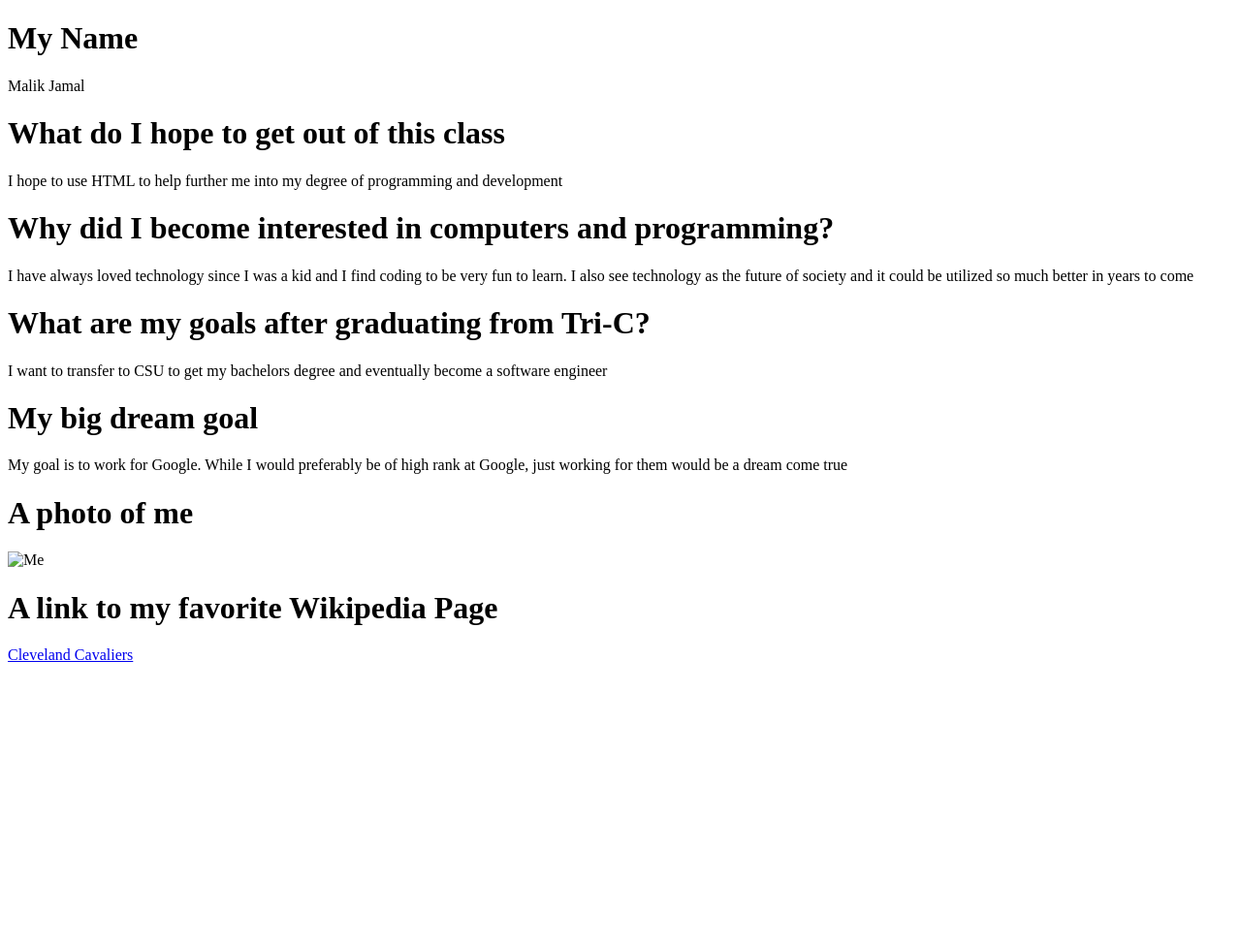
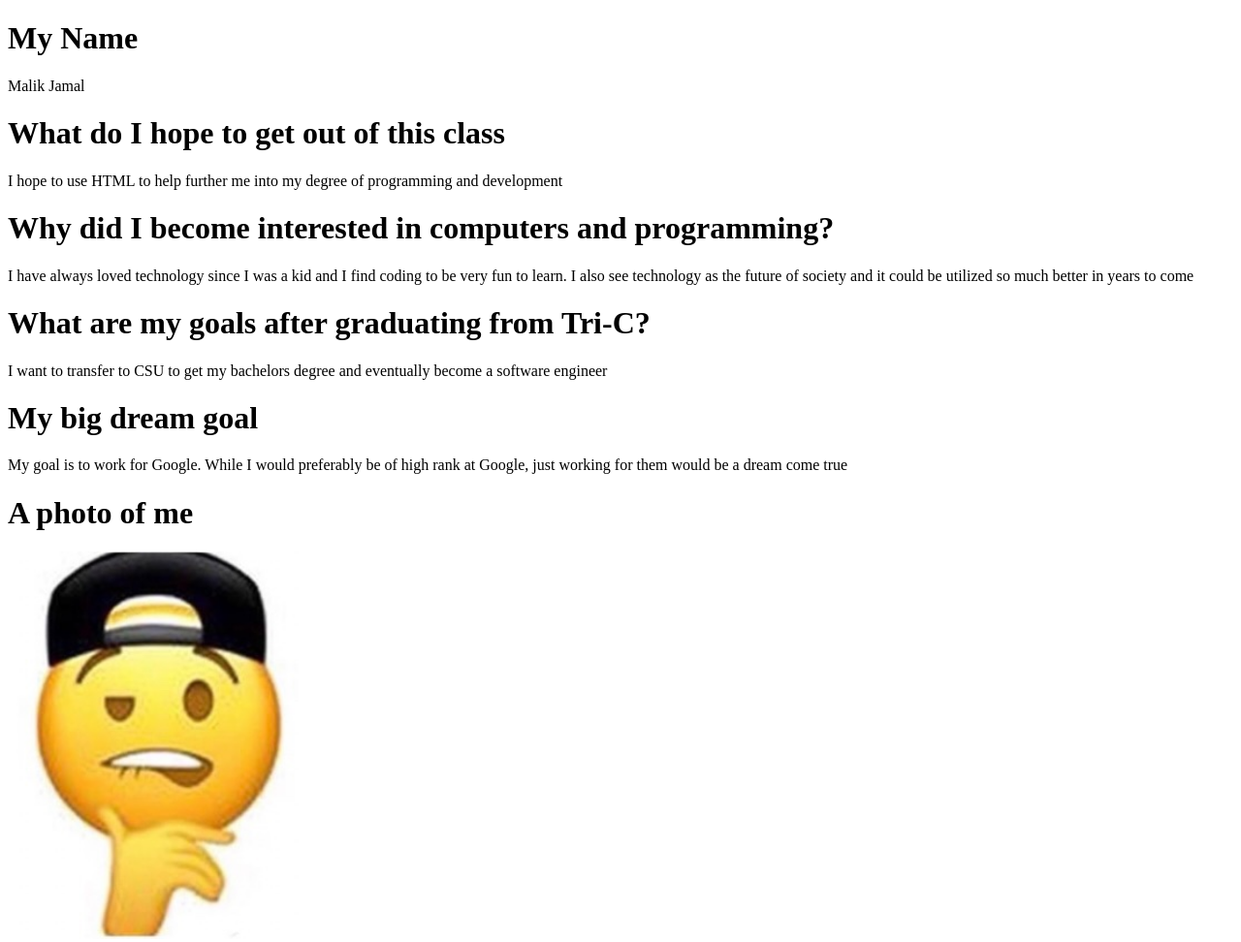
Before and after one commit to MalikJamal812/IT1150, a plain HTML site: page Lab1/HTML_Intro.htm in a window 1280 px wide. Shown: the top 972 px of the page at 97% size. Before the commit the page ends 800 px from the top, so only its background shows below. Drawn offline with Linux system fonts and the light colour scheme.

Commit message:
Update HTML_Intro.htm

```diff
--- a/Lab1/HTML_Intro.htm
+++ b/Lab1/HTML_Intro.htm
@@ -16,7 +16,7 @@
 <h1>My big dream goal</h1>
 <p>My goal is to work for Google. While I would preferably be of high rank at Google, just working for them would be a dream come true</p>
 <h1>A photo of me</h1>
-<img src="IMG_4624.JPG" alt="Me" width="300" height="400">
+<img src="IMG_4963.jpeg" alt="Me" width="300" height="400">
 <h1>A link to my favorite Wikipedia Page</h1>
 <a href="https://en.wikipedia.org/wiki/Cleveland_Cavaliers">Cleveland Cavaliers</a>
 </body>
```
